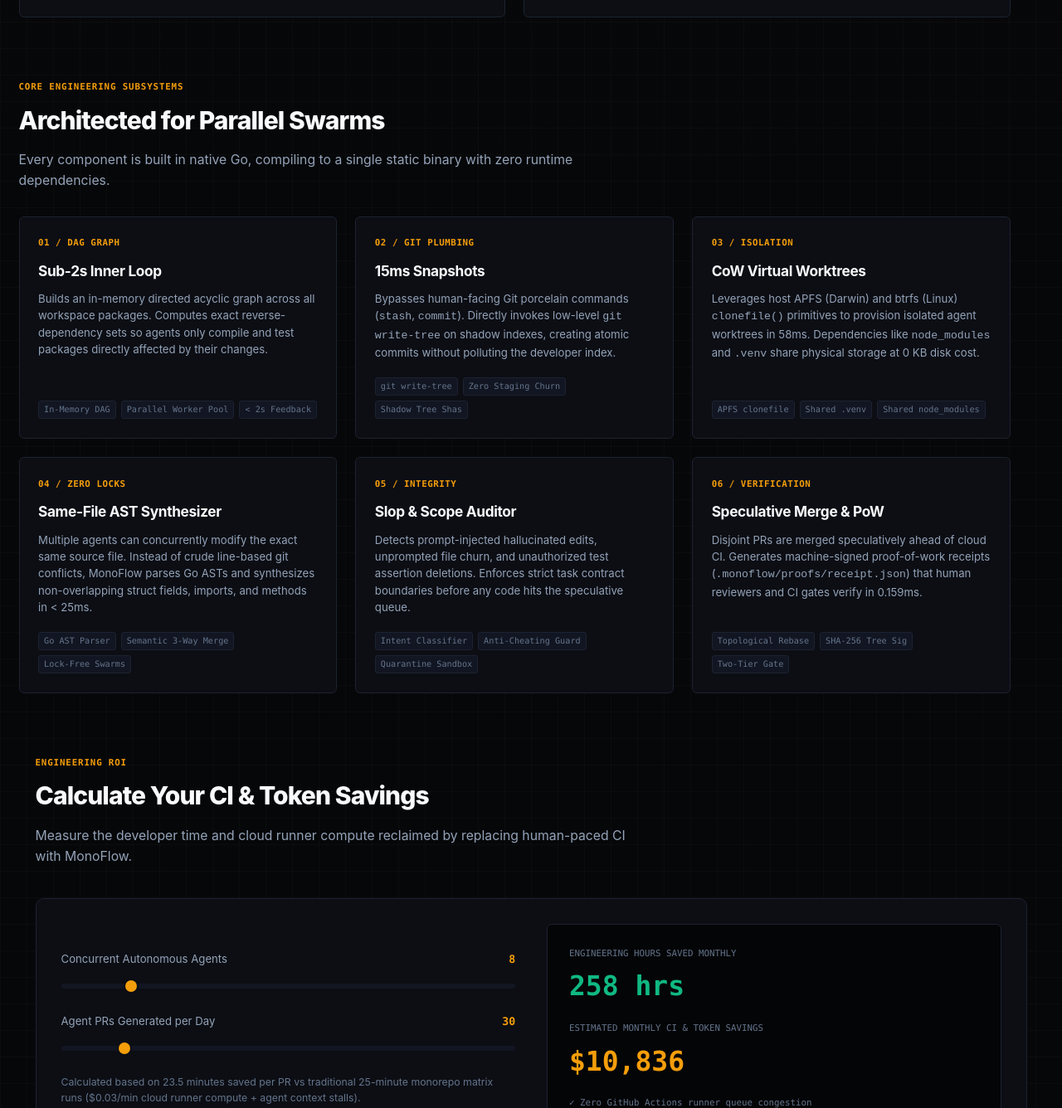
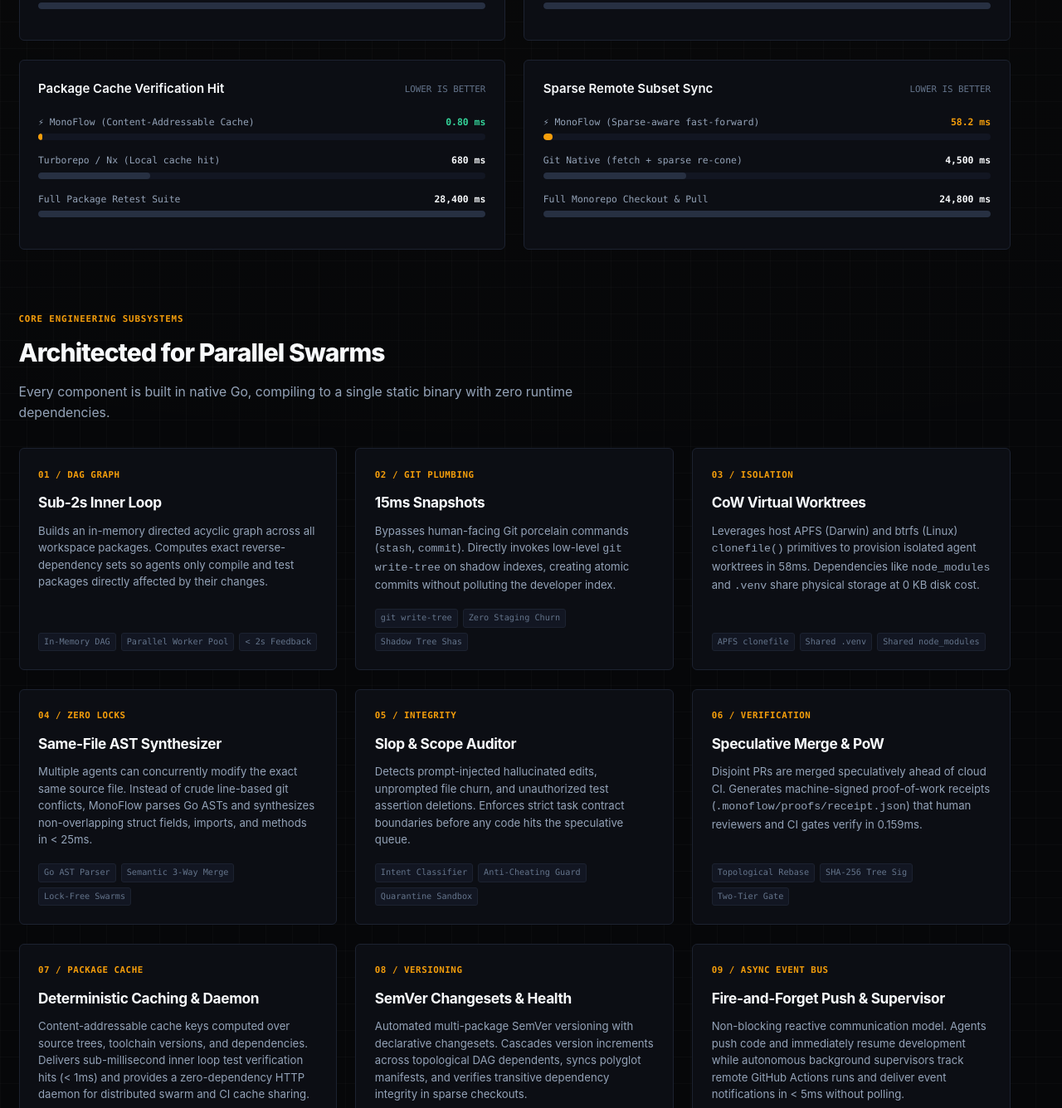
Before and after one commit to M0xoo/monoflow, a website: page docs/index.html in a window 1280 px wide. Shown: the part 3238-4574 px from the top of the page at 83% size. Drawn offline with Linux system fonts and the light colour scheme.

Commit message:
docs(site): add benchmarks and subsystems for package cache, versioning, and async events

```diff
--- a/docs/index.html
+++ b/docs/index.html
@@ -1435,9 +1435,13 @@ input[type="range"]::-webkit-slider-thumb {
             <button class="wb-tab active" data-target="cli">⚡ Interactive CLI</button>
             <button class="wb-tab" data-target="ast">🧬 AST Synthesizer</button>
             <button class="wb-tab" data-target="cow">📂 CoW Worktrees</button>
+            <button class="wb-tab" data-target="cache">💾 Package Cache</button>
+            <button class="wb-tab" data-target="version">📦 SemVer Changesets</button>
+            <button class="wb-tab" data-target="events">⚡ Async Event Bus</button>
             <button class="wb-tab" data-target="audit">🛡️ Slop Auditor</button>
             <button class="wb-tab" data-target="queue">🔀 Speculative Queue</button>
             <button class="wb-tab" data-target="pow">📜 1s PoW Receipt</button>
+            <button class="wb-tab" data-target="scenario">🏢 Swarm Scenario</button>
           </div>
           <div class="workbench-meta">
             <span class="status-indicator">ENGINE RUNNING</span>
@@ -1594,6 +1598,76 @@ input[type="range"]::-webkit-slider-thumb {
             <div class="bar-meta">
               <span class="tool-name">ANSI Terminal Spinners / Matrix Logs</span>
               <span class="tool-timing">12,200 tokens</span>
+            </div>
+            <div class="bar-track">
+              <div class="bar-fill legacy" style="width: 100%;"></div>
+            </div>
+          </div>
+        </div>
+
+        <!-- Box 5 -->
+        <div class="benchmark-box">
+          <div class="benchmark-box-title">
+            <h4>Package Cache Verification Hit</h4>
+            <span>LOWER IS BETTER</span>
+          </div>
+          <div class="bar-row">
+            <div class="bar-meta">
+              <span class="tool-name">⚡ MonoFlow (Content-Addressable Cache)</span>
+              <span class="tool-timing c-emerald">0.80 ms</span>
+            </div>
+            <div class="bar-track">
+              <div class="bar-fill monoflow" style="width: 1%;"></div>
+            </div>
+          </div>
+          <div class="bar-row">
+            <div class="bar-meta">
+              <span class="tool-name">Turborepo / Nx (Local cache hit)</span>
+              <span class="tool-timing">680 ms</span>
+            </div>
+            <div class="bar-track">
+              <div class="bar-fill legacy" style="width: 25%;"></div>
+            </div>
+          </div>
+          <div class="bar-row">
+            <div class="bar-meta">
+              <span class="tool-name">Full Package Retest Suite</span>
+              <span class="tool-timing">28,400 ms</span>
+            </div>
+            <div class="bar-track">
+              <div class="bar-fill legacy" style="width: 100%;"></div>
+            </div>
+          </div>
+        </div>
+
+        <!-- Box 6 -->
+        <div class="benchmark-box">
+          <div class="benchmark-box-title">
+            <h4>Sparse Remote Subset Sync</h4>
+            <span>LOWER IS BETTER</span>
+          </div>
+          <div class="bar-row">
+            <div class="bar-meta">
+              <span class="tool-name">⚡ MonoFlow (Sparse-aware fast-forward)</span>
+              <span class="tool-timing c-amber">58.2 ms</span>
+            </div>
+            <div class="bar-track">
+              <div class="bar-fill monoflow" style="width: 2%;"></div>
+            </div>
+          </div>
+          <div class="bar-row">
+            <div class="bar-meta">
+              <span class="tool-name">Git Native (fetch + sparse re-cone)</span>
+              <span class="tool-timing">4,500 ms</span>
+            </div>
+            <div class="bar-track">
+              <div class="bar-fill legacy" style="width: 32%;"></div>
+            </div>
+          </div>
+          <div class="bar-row">
+            <div class="bar-meta">
+              <span class="tool-name">Full Monorepo Checkout &amp; Pull</span>
+              <span class="tool-timing">24,800 ms</span>
             </div>
             <div class="bar-track">
               <div class="bar-fill legacy" style="width: 100%;"></div>
@@ -1693,6 +1767,48 @@ input[type="range"]::-webkit-slider-thumb {
             <span class="subsystem-chip">Topological Rebase</span>
             <span class="subsystem-chip">SHA-256 Tree Sig</span>
             <span class="subsystem-chip">Two-Tier Gate</span>
+          </div>
+        </div>
+
+        <!-- Subsystem 7 -->
+        <div class="subsystem-card">
+          <div class="subsystem-num">07 / PACKAGE CACHE</div>
+          <h3 class="subsystem-title">Deterministic Caching &amp; Daemon</h3>
+          <p class="subsystem-body">
+            Content-addressable cache keys computed over source trees, toolchain versions, and dependencies. Delivers sub-millisecond inner loop test verification hits (&lt; 1ms) and provides a zero-dependency HTTP daemon for distributed swarm and CI cache sharing.
+          </p>
+          <div class="subsystem-chip-row">
+            <span class="subsystem-chip">Deterministic Keying</span>
+            <span class="subsystem-chip">Sub-1ms Verify</span>
+            <span class="subsystem-chip">HTTP Cache Server</span>
+          </div>
+        </div>
+
+        <!-- Subsystem 8 -->
+        <div class="subsystem-card">
+          <div class="subsystem-num">08 / VERSIONING</div>
+          <h3 class="subsystem-title">SemVer Changesets &amp; Health</h3>
+          <p class="subsystem-body">
+            Automated multi-package SemVer versioning with declarative changesets. Cascades version increments across topological DAG dependents, syncs polyglot manifests, and verifies transitive dependency integrity in sparse checkouts.
+          </p>
+          <div class="subsystem-chip-row">
+            <span class="subsystem-chip">SemVer Cascade</span>
+            <span class="subsystem-chip">Polyglot Manifests</span>
+            <span class="subsystem-chip">Subset Health Check</span>
+          </div>
+        </div>
+
+        <!-- Subsystem 9 -->
+        <div class="subsystem-card">
+          <div class="subsystem-num">09 / ASYNC EVENT BUS</div>
+          <h3 class="subsystem-title">Fire-and-Forget Push &amp; Supervisor</h3>
+          <p class="subsystem-body">
+            Non-blocking reactive communication model. Agents push code and immediately resume development while autonomous background supervisors track remote GitHub Actions runs and deliver event notifications in &lt; 5ms without polling.
+          </p>
+          <div class="subsystem-chip-row">
+            <span class="subsystem-chip">Fire-and-Forget Push</span>
+            <span class="subsystem-chip">Autonomous CI Watcher</span>
+            <span class="subsystem-chip">Zero-Token Inbox</span>
           </div>
         </div>
       </div>
```
Also changed, not shown: 1 other file.
